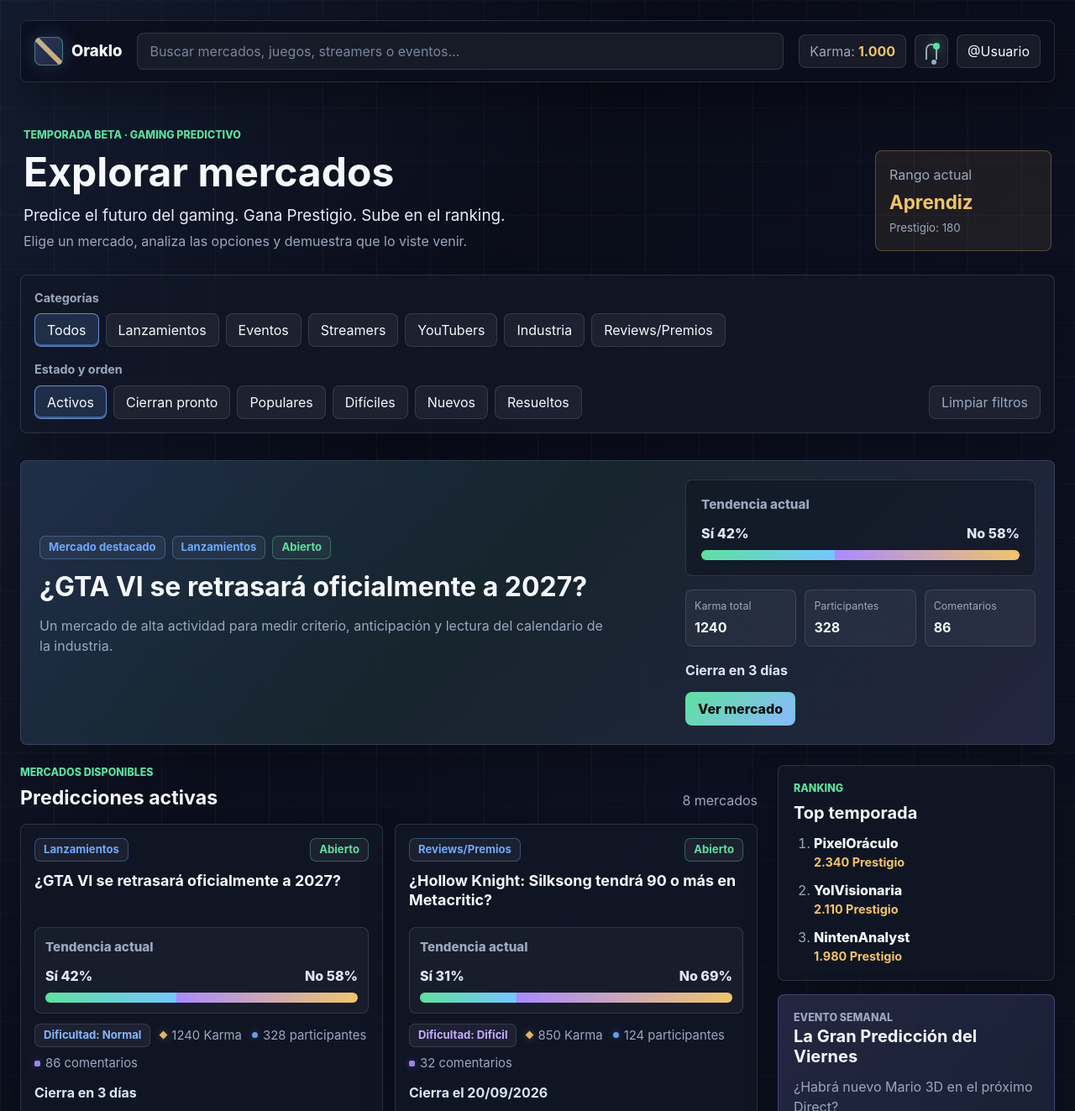
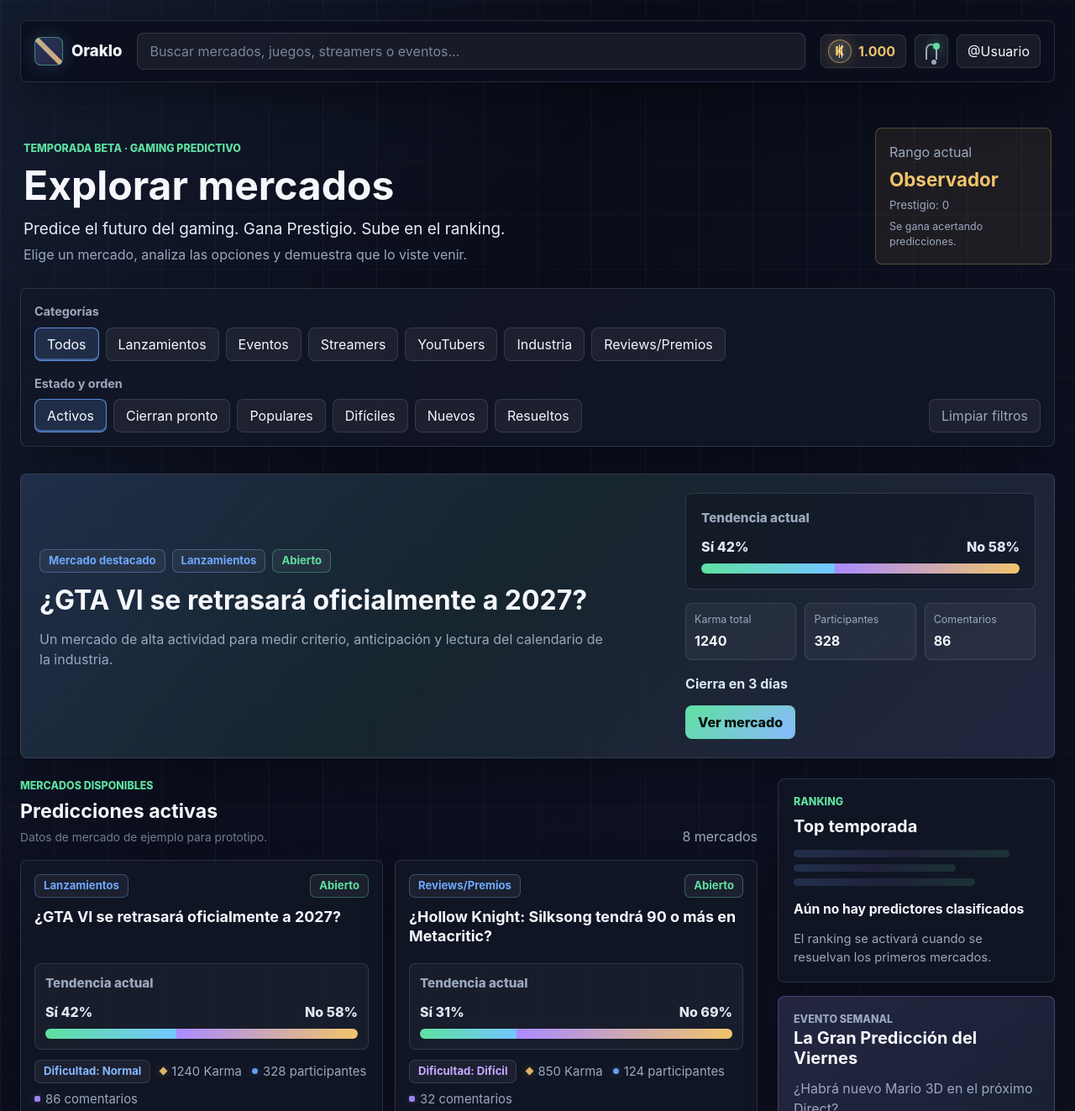
Before and after one commit to marcilladiazyolanda-dotcom/oraklo-prototype-2.0, a plain HTML site: page index.html in a window 1280 px wide. Shown: the top 1323 px of the page at 84% size. Drawn offline with Linux system fonts and the light colour scheme.

Commit message:
Update index.html

```diff
--- a/index.html
+++ b/index.html
@@ -156,13 +156,51 @@
 .karma-pill {
   display: inline-flex;
   align-items: center;
-  gap: 4px;
-  padding: 0 12px;
+  gap: 8px;
+  padding: 0 12px 0 8px;
   color: var(--muted);
 }
 
 .karma-pill strong {
   color: var(--gold);
+}
+
+.karma-symbol {
+  position: relative;
+  display: inline-grid;
+  place-items: center;
+  width: 28px;
+  height: 28px;
+  border: 1px solid rgba(240, 196, 107, 0.54);
+  border-radius: 50%;
+  color: var(--gold);
+  background:
+    linear-gradient(145deg, rgba(240, 196, 107, 0.18), rgba(110, 168, 255, 0.09)),
+    rgba(255, 255, 255, 0.04);
+  box-shadow: inset 0 0 0 1px rgba(255, 255, 255, 0.05), 0 0 18px rgba(240, 196, 107, 0.22);
+  font-size: 0.88rem;
+  font-weight: 900;
+  line-height: 1;
+}
+
+.karma-symbol::before,
+.karma-symbol::after {
+  content: "";
+  position: absolute;
+  top: 5px;
+  bottom: 5px;
+  width: 1px;
+  border-radius: 1px;
+  background: rgba(255, 238, 183, 0.92);
+  box-shadow: 0 0 7px rgba(240, 196, 107, 0.5);
+}
+
+.karma-symbol::before {
+  left: 12px;
+}
+
+.karma-symbol::after {
+  left: 15px;
 }
 
 .profile-button {
@@ -270,6 +308,12 @@
 .season-snapshot small {
   display: block;
   color: var(--muted);
+}
+
+.prestige-note {
+  margin-top: 6px;
+  color: var(--subtle);
+  font-size: 0.78rem;
 }
 
 .season-snapshot strong {
@@ -549,6 +593,12 @@
   font-size: 1.45rem;
 }
 
+.demo-note {
+  margin: 6px 0 0;
+  color: var(--subtle);
+  font-size: 0.86rem;
+}
+
 .result-count {
   margin: 0;
   color: var(--muted);
@@ -672,30 +722,96 @@
   margin-bottom: 12px;
 }
 
-.leaderboard {
+.leaderboard,
+.leaderboard-list {
   display: grid;
   gap: 10px;
+}
+
+.leaderboard-empty {
+  display: grid;
+  gap: 12px;
+}
+
+.leaderboard-placeholder {
+  display: grid;
+  gap: 8px;
+  padding: 4px 0;
+}
+
+.placeholder-line {
+  display: block;
+  height: 9px;
+  border-radius: 999px;
+  background: linear-gradient(90deg, rgba(110, 168, 255, 0.18), rgba(169, 139, 255, 0.1), rgba(94, 224, 160, 0.14));
+}
+
+.placeholder-line:nth-child(1) {
+  width: 88%;
+}
+
+.placeholder-line:nth-child(2) {
+  width: 66%;
+}
+
+.placeholder-line:nth-child(3) {
+  width: 74%;
+}
+
+.leaderboard-empty strong {
+  color: var(--text);
+  font-size: 0.98rem;
+}
+
+.leaderboard-empty p {
   margin: 0;
-  padding-left: 24px;
-}
-
-.leaderboard li {
   color: var(--muted);
-}
-
-.leaderboard span,
-.leaderboard strong {
+  font-size: 0.92rem;
+}
+
+.leaderboard-row {
+  display: grid;
+  grid-template-columns: auto 1fr;
+  gap: 10px;
+  align-items: start;
+  padding: 10px;
+  border: 1px solid var(--line);
+  border-radius: 8px;
+  color: inherit;
+  text-decoration: none;
+  background: rgba(255, 255, 255, 0.035);
+  transition: border-color 160ms ease, background 160ms ease, transform 160ms ease;
+}
+
+.leaderboard-row:hover {
+  border-color: rgba(110, 168, 255, 0.42);
+  background: rgba(255, 255, 255, 0.06);
+  transform: translateY(-1px);
+}
+
+.rank-position {
+  display: inline-grid;
+  place-items: center;
+  width: 28px;
+  height: 28px;
+  border: 1px solid rgba(240, 196, 107, 0.32);
+  border-radius: 7px;
+  color: var(--gold);
+  font-size: 0.84rem;
+  font-weight: 840;
+}
+
+.rank-user {
   display: block;
-}
-
-.leaderboard span {
   color: var(--text);
-  font-weight: 760;
-}
-
-.leaderboard strong {
-  color: var(--gold);
-  font-size: 0.9rem;
+  font-weight: 780;
+}
+
+.rank-meta,
+.rank-category {
+  display: block;
+  color: var(--muted);
+  font-size: 0.84rem;
 }
 
 .weekly-event {
@@ -925,7 +1041,7 @@
     padding: 14px;
   }
 }
-  </style>
+</style>
 </head>
 <body>
   <div class="app-shell">
@@ -941,7 +1057,10 @@
       </form>
 
       <div class="topbar-actions" aria-label="Estado del usuario">
-        <span class="karma-pill">Karma: <strong>1.000</strong></span>
+        <span class="karma-pill" aria-label="Karma disponible: 1.000">
+          <span class="karma-symbol" aria-hidden="true">K</span>
+          <strong>1.000</strong>
+        </span>
         <button class="icon-button" type="button" aria-label="Notificaciones">
           <span class="bell" aria-hidden="true"></span>
           <span class="notification-dot" aria-hidden="true"></span>
@@ -953,23 +1072,24 @@
     <main>
       <section class="page-intro" aria-labelledby="page-title">
         <div>
-          <p class="eyebrow">Temporada beta · Gaming predictivo</p>
+          <p class="eyebrow">Temporada beta &#xB7; Gaming predictivo</p>
           <h1 id="page-title">Explorar mercados</h1>
           <p class="subtitle">Predice el futuro del gaming. Gana Prestigio. Sube en el ranking.</p>
           <p class="supporting-copy">Elige un mercado, analiza las opciones y demuestra que lo viste venir.</p>
         </div>
         <div class="season-snapshot" aria-label="Resumen de temporada">
           <span>Rango actual</span>
-          <strong>Aprendiz</strong>
-          <small>Prestigio: 180</small>
+          <strong>Observador</strong>
+          <small>Prestigio: 0</small>
+          <small class="prestige-note">Se gana acertando predicciones.</small>
         </div>
       </section>
 
       <section class="filters" aria-label="Filtros de mercados">
         <div class="filter-row">
           <div>
-            <p class="filter-label">Categorías</p>
-            <div class="chip-group" id="category-filters" role="group" aria-label="Filtrar por categoría"></div>
+            <p class="filter-label">Categor&#xED;as</p>
+            <div class="chip-group" id="category-filters" role="group" aria-label="Filtrar por categor&#xED;a"></div>
           </div>
         </div>
         <div class="filter-row filter-row-bottom">
@@ -989,6 +1109,7 @@
             <div>
               <p class="eyebrow">Mercados disponibles</p>
               <h2 id="markets-heading">Predicciones activas</h2>
+              <p class="demo-note">Datos de mercado de ejemplo para prototipo.</p>
             </div>
             <p class="result-count" id="result-count" aria-live="polite"></p>
           </div>
@@ -1002,25 +1123,21 @@
               <p class="eyebrow">Ranking</p>
               <h2>Top temporada</h2>
             </div>
-            <ol class="leaderboard">
-              <li><span>PixelOráculo</span><strong>2.340 Prestigio</strong></li>
-              <li><span>YolVisionaria</span><strong>2.110 Prestigio</strong></li>
-              <li><span>NintenAnalyst</span><strong>1.980 Prestigio</strong></li>
-            </ol>
+            <div class="leaderboard" id="leaderboard-panel"></div>
           </section>
 
           <section class="side-card weekly-event">
             <p class="eyebrow">Evento semanal</p>
-            <h2>La Gran Predicción del Viernes</h2>
-            <p>¿Habrá nuevo Mario 3D en el próximo Direct?</p>
-            <button class="secondary-button" type="button" data-market-title="La Gran Predicción del Viernes">Ver evento</button>
+            <h2>La Gran Predicci&#xF3;n del Viernes</h2>
+            <p>&#xBF;Habr&#xE1; nuevo Mario 3D en el pr&#xF3;ximo Direct?</p>
+            <button class="secondary-button" type="button" data-market-title="La Gran Predicci&#xF3;n del Viernes">Ver evento</button>
           </section>
 
           <section class="side-card">
-            <p class="eyebrow">Guía rápida</p>
+            <p class="eyebrow">Gu&#xED;a r&#xE1;pida</p>
             <ul class="quick-guide">
               <li>Karma = saldo para participar.</li>
-              <li>Prestigio = reputación como predictor.</li>
+              <li>Prestigio = reputaci&#xF3;n como predictor.</li>
               <li>Las predicciones activas son privadas.</li>
               <li>El historial se muestra cuando el mercado se resuelve.</li>
             </ul>
@@ -1029,7 +1146,7 @@
           <section class="side-card activity-card">
             <p class="eyebrow">Actividad</p>
             <h2>Ahora en Oraklo</h2>
-            <p>42 usuarios analizan cierres próximos y 18 comentarios nuevos esperan respuesta.</p>
+            <p>42 usuarios analizan cierres pr&#xF3;ximos y 18 comentarios nuevos esperan respuesta.</p>
           </section>
         </aside>
       </div>
@@ -1038,10 +1155,10 @@
 
   <div class="modal-backdrop" id="market-modal" hidden>
     <section class="modal" role="dialog" aria-modal="true" aria-labelledby="modal-title" aria-describedby="modal-description">
-      <button class="modal-close" id="modal-close" type="button" aria-label="Cerrar modal">×</button>
+      <button class="modal-close" id="modal-close" type="button" aria-label="Cerrar modal">&#xD7;</button>
       <p class="eyebrow">Detalle de mercado</p>
       <h2 id="modal-title">Mercado seleccionado</h2>
-      <p id="modal-description">La pantalla completa de detalle se desarrollará después. En esta primera versión solo se exploran y filtran mercados.</p>
+      <p id="modal-description">La pantalla completa de detalle se desarrollar&#xE1; despu&#xE9;s. En esta primera versi&#xF3;n solo se exploran y filtran mercados.</p>
       <div class="modal-actions">
         <button class="primary-button" id="modal-ok" type="button">Entendido</button>
       </div>
@@ -1063,7 +1180,7 @@
   { id: "activos", label: "Activos" },
   { id: "cierran-pronto", label: "Cierran pronto" },
   { id: "populares", label: "Populares" },
-  { id: "dificiles", label: "Difíciles" },
+  { id: "dificiles", label: "Dif\u00EDciles" },
   { id: "nuevos", label: "Nuevos" },
   { id: "resueltos", label: "Resueltos" }
 ];
@@ -1071,7 +1188,7 @@
 const markets = [
   {
     id: 1,
-    pregunta: "¿GTA VI se retrasará oficialmente a 2027?",
+    pregunta: "\u00BFGTA VI se retrasar\u00E1 oficialmente a 2027?",
     categoria: "Lanzamientos",
     estado: "Abierto",
     porcentajeSi: 42,
@@ -1080,7 +1197,7 @@
     karmaTotal: 1240,
     participantes: 328,
     comentarios: 86,
-    cierre: "Cierra en 3 días",
+    cierre: "Cierra en 3 d\u00EDas",
     cierreFecha: "2026-07-12",
     destacado: true,
     popularidad: 98,
@@ -1088,12 +1205,12 @@
   },
   {
     id: 2,
-    pregunta: "¿Hollow Knight: Silksong tendrá 90 o más en Metacritic?",
+    pregunta: "\u00BFHollow Knight: Silksong tendr\u00E1 90 o m\u00E1s en Metacritic?",
     categoria: "Reviews/Premios",
     estado: "Abierto",
     porcentajeSi: 31,
     porcentajeNo: 69,
-    dificultad: "Difícil",
+    dificultad: "Dif\u00EDcil",
     karmaTotal: 850,
     participantes: 124,
     comentarios: 32,
@@ -1105,7 +1222,7 @@
   },
   {
     id: 3,
-    pregunta: "¿Nintendo anunciará un nuevo Mario 3D en el próximo Direct?",
+    pregunta: "\u00BFNintendo anunciar\u00E1 un nuevo Mario 3D en el pr\u00F3ximo Direct?",
     categoria: "Eventos",
     estado: "Abierto",
     porcentajeSi: 54,
@@ -1114,7 +1231,7 @@
     karmaTotal: 1720,
     participantes: 402,
     comentarios: 119,
-    cierre: "Cierra en 6 días",
+    cierre: "Cierra en 6 d\u00EDas",
     cierreFecha: "2026-07-15",
     destacado: false,
     popularidad: 94,
@@ -1122,12 +1239,12 @@
   },
   {
     id: 4,
-    pregunta: "¿Ibai superará 3 millones de espectadores simultáneos antes del 31/12/2026?",
+    pregunta: "\u00BFIbai superar\u00E1 3 millones de espectadores simult\u00E1neos antes del 31/12/2026?",
     categoria: "Streamers",
     estado: "Abierto",
     porcentajeSi: 24,
     porcentajeNo: 76,
-    dificultad: "Muy difícil",
+    dificultad: "Muy dif\u00EDcil",
     karmaTotal: 960,
     participantes: 210,
     comentarios: 58,
@@ -1139,12 +1256,12 @@
   },
   {
     id: 5,
-    pregunta: "¿Un YouTuber gaming superará 10 millones de suscriptores antes de final de año?",
+    pregunta: "\u00BFUn YouTuber gaming superar\u00E1 10 millones de suscriptores antes de final de a\u00F1o?",
     categoria: "YouTubers",
     estado: "Abierto",
     porcentajeSi: 47,
     porcentajeNo: 53,
-    dificultad: "Difícil",
+    dificultad: "Dif\u00EDcil",
     karmaTotal: 640,
     participantes: 98,
     comentarios: 21,
@@ -1156,12 +1273,12 @@
   },
   {
     id: 6,
-    pregunta: "¿Xbox anunciará una nueva adquisición de estudio este año?",
+    pregunta: "\u00BFXbox anunciar\u00E1 una nueva adquisici\u00F3n de estudio este a\u00F1o?",
     categoria: "Industria",
     estado: "Abierto",
     porcentajeSi: 18,
     porcentajeNo: 82,
-    dificultad: "Épica",
+    dificultad: "\u00C9pica",
     karmaTotal: 1320,
     participantes: 286,
     comentarios: 74,
@@ -1173,7 +1290,7 @@
   },
   {
     id: 7,
-    pregunta: "¿Un juego indie será nominado a GOTY?",
+    pregunta: "\u00BFUn juego indie ser\u00E1 nominado a GOTY?",
     categoria: "Reviews/Premios",
     estado: "Abierto",
     porcentajeSi: 63,
@@ -1190,12 +1307,12 @@
   },
   {
     id: 8,
-    pregunta: "¿PlayStation anunciará un nuevo State of Play este mes?",
+    pregunta: "\u00BFPlayStation anunciar\u00E1 un nuevo State of Play este mes?",
     categoria: "Eventos",
     estado: "Abierto",
     porcentajeSi: 69,
     porcentajeNo: 31,
-    dificultad: "Fácil",
+    dificultad: "F\u00E1cil",
     karmaTotal: 720,
     participantes: 176,
     comentarios: 44,
@@ -1207,16 +1324,16 @@
   },
   {
     id: 9,
-    pregunta: "¿El próximo tráiler de Kojima Productions superará 5 millones de visualizaciones en 48 horas?",
+    pregunta: "\u00BFEl pr\u00F3ximo tr\u00E1iler de Kojima Productions superar\u00E1 5 millones de visualizaciones en 48 horas?",
     categoria: "Industria",
     estado: "Cerrado",
     porcentajeSi: 36,
     porcentajeNo: 64,
-    dificultad: "Difícil",
+    dificultad: "Dif\u00EDcil",
     karmaTotal: 480,
     participantes: 73,
     comentarios: 18,
-    cierre: "Pendiente de resolución",
+    cierre: "Pendiente de resoluci\u00F3n",
     cierreFecha: "2026-07-10",
     destacado: false,
     popularidad: 48,
@@ -1224,7 +1341,7 @@
   },
   {
     id: 10,
-    pregunta: "¿El último showcase de verano tendría más de tres anuncios first party?",
+    pregunta: "\u00BFEl \u00FAltimo showcase de verano tendr\u00EDa m\u00E1s de tres anuncios first party?",
     categoria: "Eventos",
     estado: "Resuelto",
     porcentajeSi: 57,
@@ -1241,6 +1358,8 @@
   }
 ];
 
+const seasonRankingUsers = [];
+
 const activeFilters = {
   category: "Todos",
   state: "activos",
@@ -1253,6 +1372,7 @@
 const resultCountNode = document.querySelector("#result-count");
 const emptyStateNode = document.querySelector("#empty-state");
 const featuredMarketNode = document.querySelector("#featured-market");
+const leaderboardPanelNode = document.querySelector("#leaderboard-panel");
 const searchInput = document.querySelector("#market-search");
 const clearButton = document.querySelector("#clear-filters");
 const modal = document.querySelector("#market-modal");
@@ -1274,11 +1394,11 @@
 
 function getDifficultyClass(difficulty) {
   const classes = {
-    "Fácil": "difficulty-easy",
+    "F\u00E1cil": "difficulty-easy",
     "Normal": "difficulty-normal",
-    "Difícil": "difficulty-hard",
-    "Muy difícil": "difficulty-very-hard",
-    "Épica": "difficulty-epic"
+    "Dif\u00EDcil": "difficulty-hard",
+    "Muy dif\u00EDcil": "difficulty-very-hard",
+    "\u00C9pica": "difficulty-epic"
   };
 
   return classes[difficulty] || "difficulty-normal";
@@ -1295,7 +1415,7 @@
 }
 
 function isDifficultMarket(market) {
-  return ["Difícil", "Muy difícil", "Épica"].includes(market.dificultad);
+  return ["Dif\u00EDcil", "Muy dif\u00EDcil", "\u00C9pica"].includes(market.dificultad);
 }
 
 function getFilteredMarkets() {
@@ -1349,10 +1469,10 @@
     <div class="trend-card">
       <p class="trend-title">Tendencia actual</p>
       <div class="trend-row">
-        <span>Sí ${market.porcentajeSi}%</span>
+        <span>S\u00ED ${market.porcentajeSi}%</span>
         <span>No ${market.porcentajeNo}%</span>
       </div>
-      <div class="trend-bar" style="--yes: ${market.porcentajeSi}%; --no: ${market.porcentajeNo}%;" role="img" aria-label="Tendencia: Sí ${market.porcentajeSi} por ciento, No ${market.porcentajeNo} por ciento">
+      <div class="trend-bar" style="--yes: ${market.porcentajeSi}%; --no: ${market.porcentajeNo}%;" role="img" aria-label="Tendencia: S\u00ED ${market.porcentajeSi} por ciento, No ${market.porcentajeNo} por ciento">
         <span class="trend-yes"></span>
         <span class="trend-no"></span>
       </div>
@@ -1385,6 +1505,53 @@
   return card;
 }
 
+function getUserProfileUrl(user) {
+  return `profile.html?user=${encodeURIComponent(user.username)}`;
+}
+
+function createLeaderboardRow(user, index) {
+  const link = document.createElement("a");
+  link.className = "leaderboard-row";
+  link.href = getUserProfileUrl(user);
+  link.setAttribute("aria-label", `Ver perfil de ${user.username}`);
+  link.innerHTML = `
+    <span class="rank-position">${index + 1}</span>
+    <span>
+      <span class="rank-user">${user.username}</span>
+      <span class="rank-meta">${formatNumber(user.prestigio)} Prestigio \u00B7 ${user.rango}</span>
+      <span class="rank-category">Mejor categor\u00EDa: ${user.mejorCategoria}</span>
+    </span>
+  `;
+
+  return link;
+}
+
+function renderLeaderboard() {
+  leaderboardPanelNode.innerHTML = "";
+
+  if (seasonRankingUsers.length === 0) {
+    leaderboardPanelNode.innerHTML = `
+      <div class="leaderboard-empty">
+        <div class="leaderboard-placeholder" aria-hidden="true">
+          <span class="placeholder-line"></span>
+          <span class="placeholder-line"></span>
+          <span class="placeholder-line"></span>
+        </div>
+        <strong>A\u00FAn no hay predictores clasificados</strong>
+        <p>El ranking se activar\u00E1 cuando se resuelvan los primeros mercados.</p>
+      </div>
+    `;
+    return;
+  }
+
+  const list = document.createElement("div");
+  list.className = "leaderboard-list";
+  seasonRankingUsers.forEach((user, index) => {
+    list.appendChild(createLeaderboardRow(user, index));
+  });
+  leaderboardPanelNode.appendChild(list);
+}
+
 function renderFilterButtons() {
   categoryFilterNode.innerHTML = "";
   categories.forEach((category) => {
@@ -1432,7 +1599,7 @@
           <span class="status ${getStatusClass(market.estado)}">${market.estado}</span>
         </div>
         <h2 class="featured-question">${market.pregunta}</h2>
-        <p class="featured-copy">Un mercado de alta actividad para medir criterio, anticipación y lectura del calendario de la industria.</p>
+        <p class="featured-copy">Un mercado de alta actividad para medir criterio, anticipaci\u00F3n y lectura del calendario de la industria.</p>
       </div>
       <div>
         ${createTrendMarkup(market)}
@@ -1465,6 +1632,7 @@
   renderFilterButtons();
   renderFeaturedMarket();
   renderMarkets();
+  renderLeaderboard();
 }
 
 function openMarketModal(title) {
@@ -1520,6 +1688,6 @@
 });
 
 render();
-  </script>
+</script>
 </body>
 </html>
```
